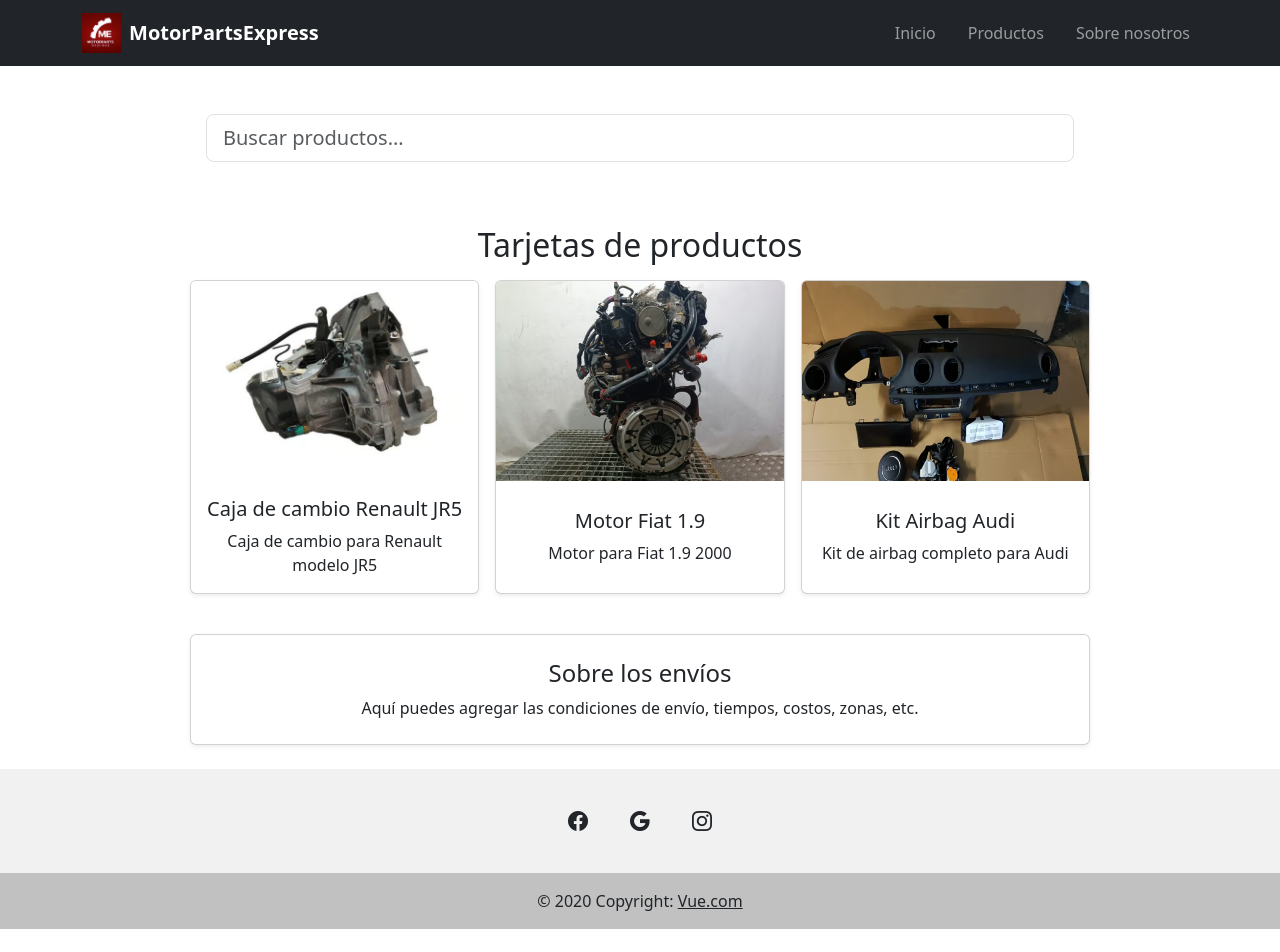
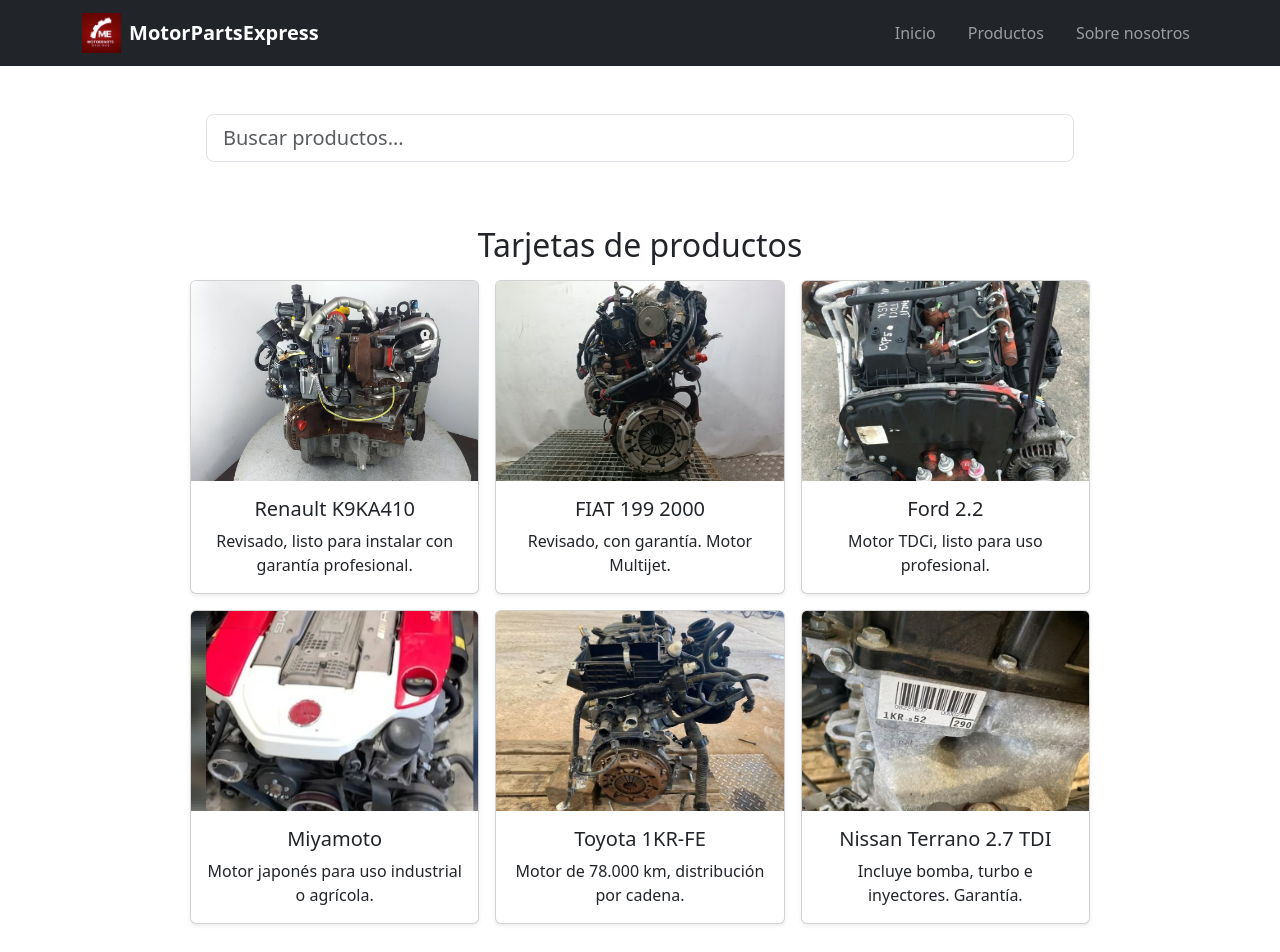
Before and after one commit to Pistachopower/Pagina_Motores_Estatica_Vue, a Vue app in the folder Pagina_Motores_Estatica_Vue/: page /productos in a window 1280 px wide. Shown: the top 952 px of the page. Before the commit the page ends 929 px from the top, so only its background shows below. Built offline with nearby package versions, Linux system fonts and the light colour scheme.

Commit message:
se crea la estructura para el array de objeto de motores funcional en la vista Productos.vue

```diff
--- a/Pagina_Motores_Estatica_Vue/src/data/productos.js
+++ b/Pagina_Motores_Estatica_Vue/src/data/productos.js
@@ -1,25 +1,193 @@
-// src/data/productos.js
-import CajaCambioRenaultJR5 from '@/assets/img/CajasDeCambio/CajaCambioRenaultJR5/CajaCambioRenaultJR5.avif'
+// Importaciones de imágenes
 import MotorFiat1 from '@/assets/img/Motores/MotorFiat1992000/MotorFiat1.avif'
-import AudiAirbag from '@/assets/img/KitsAirbag/Audi_Airbag/Audi_Airbag.avif'
+import MotorFiat2 from '@/assets/img/Motores/MotorFiat1992000/MotorFiat2.avif'
+import MotorFiat3 from '@/assets/img/Motores/MotorFiat1992000/MotorFiat3.avif'
 
-export const productos = [
+import MotorFord2 from '@/assets/img/Motores/MotorFord2.2/MotorFord2.avif'
+import MotorFord3 from '@/assets/img/Motores/MotorFord2.2/MotorFord2_1.avif'
+
+
+import MotorMiyamoto1 from '@/assets/img/Motores/MotorMiyamoto/MotorMiyamoto.avif'
+import MotorMiyamoto2 from '@/assets/img/Motores/MotorMiyamoto/MotorMiyamoto2.avif'
+
+import MotorNissanTerrano1 from '@/assets/img/Motores/MotorNissanTerrano/MotorNissanTerrano2.avif'
+import MotorNissanTerrano2 from '@/assets/img/Motores/MotorNissanTerrano/MotorNissanTerrano3.avif'
+import MotorNissanTerrano3 from '@/assets/img/Motores/MotorNissanTerrano/MotorNissanTerrano.avif'
+
+
+import MotorToyota1KR1_1 from '@/assets/img/Motores/MotorToyota1KR1.0/MotorToyota1KR1.0_2.avif'
+import MotorToyota1KR1_2 from '@/assets/img/Motores/MotorToyota1KR1.0/MotorToyota1KR1.0_4.avif'
+import MotorToyota1KR1_3 from '@/assets/img/Motores/MotorToyota1KR1.0/MotorToyota1KR1.5.avif'
+import MotorToyota1KR1_4 from '@/assets/img/Motores/MotorToyota1KR1.0/MotorToyota1KR1.0_3.avif'
+import MotorToyota1KR1_5 from '@/assets/img/Motores/MotorToyota1KR1.0/MotorToyota1KR1.0.avif'
+import MotorToyota1KR1_6 from '@/assets/img/Motores/MotorToyota1KR1.0/MotorToyota1KR1.6.avif'
+
+import RenaultK9KA410_1 from '@/assets/img/Motores/RenaultK9KA410/MotorRenault2.avif'
+import RenaultK9KA410_2 from '@/assets/img/Motores/RenaultK9KA410/MotorRenault3.avif'
+import RenaultK9KA410_3 from '@/assets/img/Motores/RenaultK9KA410/MotorRenault.avif'
+
+//import CajaCambioRenaultJR5 from '@/assets/img/CajasDeCambio/CajaCambioRenaultJR5/CajaCambioRenaultJR5.avif'
+
+//import AudiAirbag from '@/assets/img/KitsAirbag/Audi_Airbag/Audi_Airbag.avif'
+
+// Ejemplo: importar todas las imágenes que uses
+// import MotorRenaultK9KA410 from '@/assets/...'
+// import AirbagGenericoReacondicionado from '@/assets/...'
+
+// MOTORES
+export const motores = [
   {
     id: 1,
-    nombre: 'Caja de cambio Renault JR5',
-    descripcion: 'Caja de cambio para Renault modelo JR5',
-    imagen: CajaCambioRenaultJR5,
+    motor: "Renault K9KA410",
+    descripcion: "Revisado, listo para instalar con garantía profesional.",
+    cilindrada: "1.5 L",
+    tipoCombustible: "Diésel",
+    potenciaEstimada: "70-90 CV",
+    turboalimentado: true,
+    sistemaInyeccion: "Common Rail",
+    precio: 1200,
+    stock: 3,
+    imagen: RenaultK9KA410_1
   },
   {
     id: 2,
-    nombre: 'Motor Fiat 1.9',
-    descripcion: 'Motor para Fiat 1.9 2000',
-    imagen: MotorFiat1,
+    motor: "FIAT 199 2000",
+    descripcion: "Revisado, con garantía. Motor Multijet.",
+    cilindrada: "2.0 L",
+    tipoCombustible: "Diésel",
+    potenciaEstimada: "165 CV",
+    turboalimentado: true,
+    sistemaInyeccion: "Common Rail Multijet",
+    precio: 1350,
+    stock: 2,
+    imagen: MotorFiat1
   },
   {
     id: 3,
-    nombre: 'Kit Airbag Audi',
-    descripcion: 'Kit de airbag completo para Audi',
-    imagen: AudiAirbag,
+    motor: "Ford 2.2",
+    descripcion: "Motor TDCi, listo para uso profesional.",
+    cilindrada: "2.2 L",
+    tipoCombustible: "Diésel",
+    potenciaEstimada: "100/200 CV",
+    turboalimentado: true,
+    sistemaInyeccion: "Common Rail",
+    precio: 1300,
+    stock: 4,
+    imagen: MotorFord2
   },
-]
+  {
+    id: 4,
+    motor: "Miyamoto",
+    descripcion: "Motor japonés para uso industrial o agrícola.",
+    cilindrada: "Desconocida",
+    tipoCombustible: "Desconocido",
+    potenciaEstimada: "Alta",
+    turboalimentado: false,
+    sistemaInyeccion: "Convencional",
+    precio: 1500,
+    stock: 1,
+    imagen: MotorMiyamoto2
+  },
+  {
+    id: 5,
+    motor: "Toyota 1KR-FE",
+    descripcion: "Motor de 78.000 km, distribución por cadena.",
+    cilindrada: "1.0 L",
+    tipoCombustible: "Gasolina",
+    potenciaEstimada: "68-70 CV",
+    turboalimentado: false,
+    sistemaInyeccion: "Multipunto",
+    precio: 1000,
+    stock: 2,
+    imagen: MotorToyota1KR1_2
+  },
+  {
+    id: 6,
+    motor: "Nissan Terrano 2.7 TDI",
+    descripcion: "Incluye bomba, turbo e inyectores. Garantía.",
+    cilindrada: "2.7 L",
+    tipoCombustible: "Diésel",
+    potenciaEstimada: "125 CV",
+    turboalimentado: true,
+    sistemaInyeccion: "Inyección directa",
+    precio: 1400,
+    stock: 2,
+    imagen: MotorToyota1KR1_1
+  }
+];
+
+
+// export const cajasCambio = [
+//   {
+//     id: 1,
+//     cajaCambios: "Toyota (6 velocidades)",
+//     descripcion: "Caja revisada y lista para instalar.",
+//     referencia: "6MT-TY-01",
+//     tipoTransmision: "Manual",
+//     velocidades: 6,
+//     traccion: "Delantera",
+//     codigoOEM: "TYC6-1234",
+//     fabricante: "Toyota",
+//     material: "Aluminio",
+//     peso: "45 kg",
+//     dimensiones: "70x40x35 cm",
+//     fechaFabricacion: "2019-04-20",
+//     precio: 850,
+//     stock: 1,
+//     imagen: CajaToyota6Vel
+//   },
+//   {
+//     id: 2,
+//     cajaCambios: "JR5 391",
+//     descripcion: "Caja manual para Renault/Dacia.",
+//     referencia: "JR5391",
+//     tipoTransmision: "Manual",
+//     velocidades: 5,
+//     traccion: "Delantera",
+//     codigoOEM: "JR5-391",
+//     fabricante: "Renault/Nissan",
+//     material: "Aleación de aluminio",
+//     peso: "40 kg",
+//     dimensiones: "65x38x32 cm",
+//     fechaFabricacion: "2020-08-12",
+//     precio: 780,
+//     stock: 2,
+//     imagen: CajaCambioJR5391
+//   }
+// ];
+
+
+// export const airbags = [
+//   {
+//     id: 1,
+//     airbag: "Airbag Audi A1 2021",
+//     descripcion: "Incluye cinturones pretensados, reacondicionado con garantía.",
+//     modelo: "Audi A1 (2021)",
+//     precio: 650,
+//     imagen: AirbagAudiA1
+//   },
+//   {
+//     id: 2,
+//     airbag: "Kit Airbag Genérico Reacondicionado",
+//     descripcion: "Sistema de seguridad OEM reacondicionado listo para instalar.",
+//     modelo: "Multimarca",
+//     precio: 500,
+//     imagen: AirbagGenericoReacondicionado
+//   },
+//   {
+//     id: 3,
+//     airbag: "Kit Airbag Audi",
+//     descripcion: "Airbags + cinturones, reacondicionados con garantía.",
+//     modelo: "Audi A3/A4",
+//     precio: 700,
+//     imagen: KitAirbagAudi
+//   },
+//   {
+//     id: 4,
+//     airbag: "Kit Airbag BMW",
+//     descripcion: "Airbags + cinturones, reacondicionados.",
+//     modelo: "BMW Serie 1/3",
+//     precio: 750,
+//     imagen: KitAirbagBMW
+//   }
+// ];
--- a/Pagina_Motores_Estatica_Vue/src/views/Productos.vue
+++ b/Pagina_Motores_Estatica_Vue/src/views/Productos.vue
@@ -1,13 +1,13 @@
 <script setup>
 import { ref, computed } from 'vue'
-import { productos } from '@/data/productos.js'
+import { motores } from '@/data/productos.js'
 
 const busqueda = ref('')
 
 const productosFiltrados = computed(() => {
   const texto = busqueda.value.toLowerCase()
-  return productos.filter((p) =>
-    p.nombre.toLowerCase().includes(texto)
+  return motores.filter((p) =>
+    p.motor.toLowerCase().includes(texto)
   )
 })
 </script>
@@ -44,7 +44,7 @@
               style="object-fit: cover; height: 200px;"
             />
             <div class="card-body d-flex flex-column justify-content-center align-items-center text-center">
-              <h5 class="card-title">{{ producto.nombre }}</h5>
+              <h5 class="card-title">{{ producto.motor }}</h5>
               <p class="card-text">{{ producto.descripcion }}</p>
             </div>
           </div>
```
Also changed, not shown: Pagina_Motores_Estatica_Vue/src/assets/img/Motores/MotorFord2.2/MotorFord2.avif (renamed from Pagina_Motores_Estatica_Vue/src/assets/img/Motores/MotorFord2.2 /MotorFord2.2 .avif), Pagina_Motores_Estatica_Vue/src/assets/img/Motores/MotorFord2.2/MotorFord2_1.avif (renamed from Pagina_Motores_Estatica_Vue/src/assets/img/Motores/MotorFord2.2 /MotorFord2.2_2 .avif).
